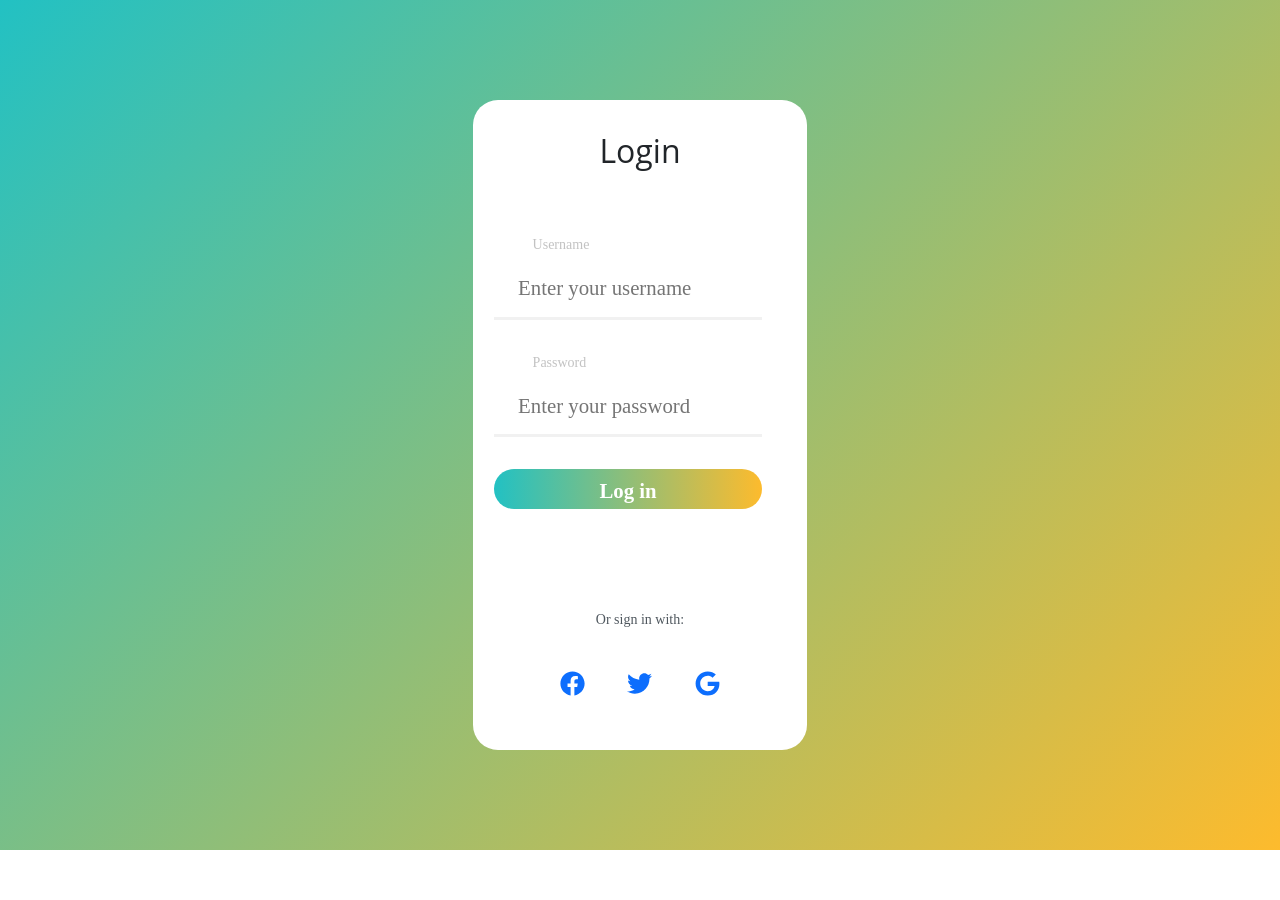
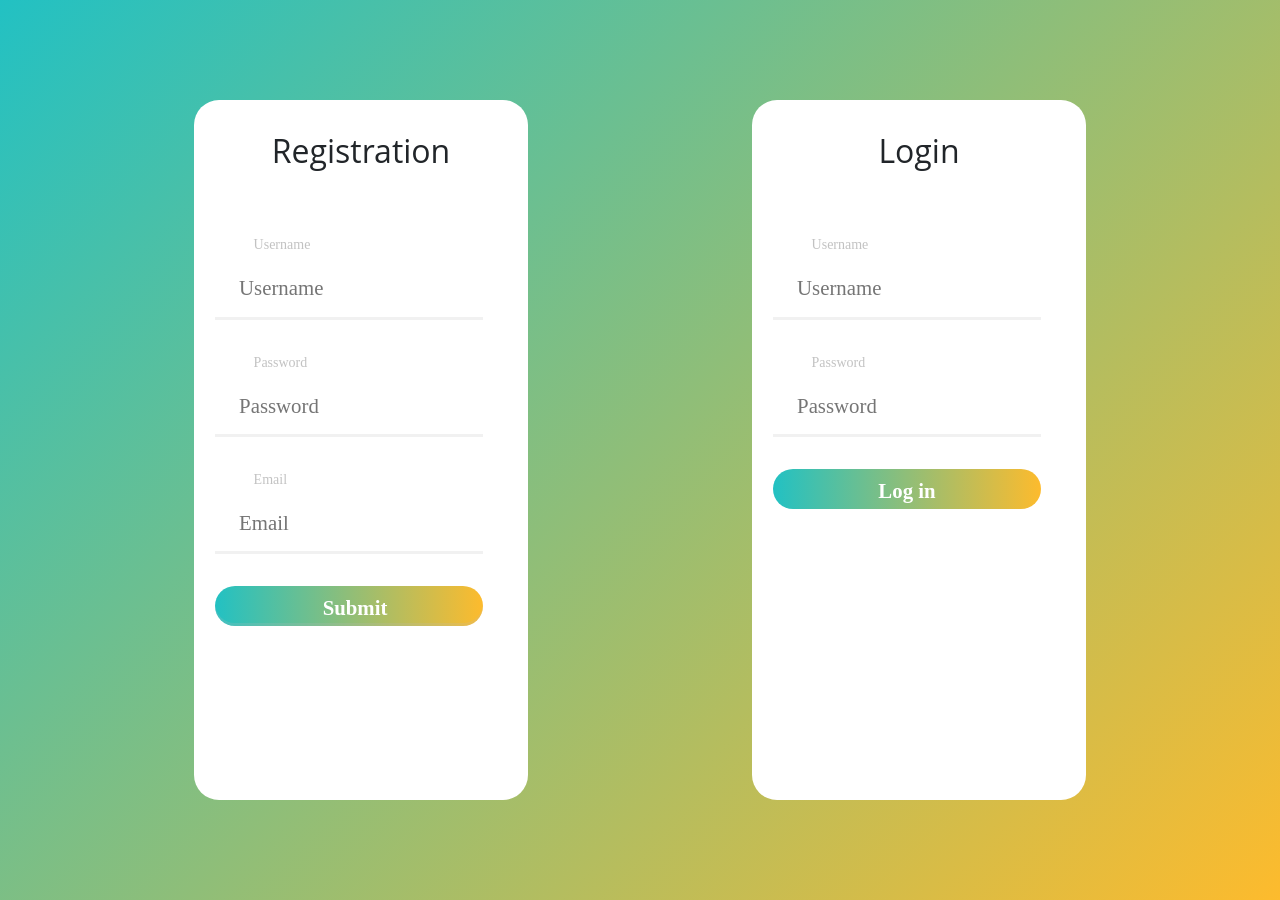
Before and after one commit to wenxin-c/Orbital-PMaster, a React (Create React App) app: page / in a window 1280 px wide. Before the commit the page ends 850 px from the top, so only its background shows below. Built offline with nearby package versions, Linux system fonts and the light colour scheme.

Commit message:
attempt to set up login

```diff
--- a/package.json
+++ b/package.json
@@ -8,6 +8,8 @@
     "@testing-library/user-event": "^13.5.0",
     "axios": "^0.27.2",
     "bootstrap": "^5.1.3",
+    "express-session": "^1.17.3",
+    "mysql": "^2.18.1",
     "react": "^18.2.0",
     "react-bootstrap": "^2.4.0",
     "react-dom": "^18.2.0",
--- a/src/App.js
+++ b/src/App.js
@@ -43,7 +43,7 @@ function App() {
           <header className="App-header">
             <Routes>
               <Route path='/' element={<Login />}/>
-              <Route path='main' element={<MainPage
+              <Route path='/main' element={<MainPage
               tableCostTitle={tableCostTitle} tableCostContent={tableCostContent}
               tableTimeTitle={tableTimeTitle} tableTimeContent={tableTimeContent}
               tableHRTitle={tableHRTitle} tableHRContent={tableHRContent}
@@ -51,13 +51,13 @@ function App() {
               onDeleteTask={(name)=>setTableTimeContent(TableDelete(tableTimeContent, name))}
               onDeletePerson={(name)=>setTableHRContent(TableDelete(tableHRContent, name))}
               />}/>
-              <Route path='main/expense' element={<NewExpense
+              <Route path='/main/expense' element={<NewExpense
               onIncrementCost={(typeParam, nameParam, dateParam, unitCostParam, unitsParam, totalCostParam)=>
               {setTableCostContent(TableCostIncrement(tableCostContent, typeParam, nameParam, dateParam, unitCostParam, unitsParam, totalCostParam))}}/>}/>
-              <Route path='main/task' element={<NewTask
+              <Route path='/main/task' element={<NewTask
               onIncrementTask={(nameParam,descriptionParam,durationParam,preParam,memberParam,remarkParam)=>
               {setTableTimeContent(TableTaskIncrement(tableTimeContent,nameParam,descriptionParam,durationParam,preParam,memberParam,remarkParam))}}/>}/>
-              <Route path='main/person' element={<NewPerson
+              <Route path='/main/person' element={<NewPerson
               onIncrementPerson={(nameParam, icParam, phoneParam, emailParam, departmentParam, roleParam)=>
               {setTableHRContent(TablePersonIncrement(tableHRContent, nameParam, icParam, phoneParam, emailParam, departmentParam, roleParam))}}/>}/>
             </Routes>
--- a/src/pages/login.js
+++ b/src/pages/login.js
@@ -11,30 +11,51 @@ class Login extends React.Component{
     render(){
         return(
             <div className='container'>
-                <div id="loginform">
-                    <h2 id="headerTitle">Login</h2>
-                    <div>
+                 <div id="loginform">
+                    <h2 id="headerTitle">Registration</h2>
+                    <form action='/auth' method='post'>
                         <div class="row">
                             <label>Username</label>
-                            <input type='text' placeholder='Enter your username' />
+                            <input type="text" name="username" placeholder="Username" id="username" required/>
                         </div>
                         <div class="row">
                             <label>Password</label>
-                            <input type='password' placeholder='Enter your password' />
+                            <input type="password" name="password" placeholder="Password" id="password" required/>
+                        </div>
+                        <div class="row">
+                            <label>Email</label>
+                            <input type="text" name="email" placeholder="Email" id="email" required/>
+                        </div>
+                        <div id="button" class="row">
+                            <input className='btn' type="submit" value="Submit"></input>
+                        </div>
+                    </form>
+                </div>
+                <div id="loginform">
+                    <h2 id="headerTitle">Login</h2>
+                    <form action='/auth' method='post'>
+                        <div class="row">
+                            <label>Username</label>
+                            <input type="text" name="username" placeholder="Username" id="username" required/>
+                        </div>
+                        <div class="row">
+                            <label>Password</label>
+                            <input type="password" name="password" placeholder="Password" id="password" required/>
                         </div>
                         <div id="button" class="row">
                             {/* <button>Log in</button> */}
                             <Link to='main' className='btn'>Log in</Link>
+                            {/* <input className='btn' type="submit" value="Login">Log in</input> */}
                         </div>
-                    </div>
-                    <div id="alternativeLogin">
+                    </form>
+                    {/* <div id="alternativeLogin">
                         <label>Or sign in with:</label>
                         <div id="iconGroup">
                             <a href="#" id="facebookIcon"><FaFacebook className='logoFacebook'/></a>
                             <a href="#" id="twitterIcon"><FaTwitter className='logoTwitter'/></a>
                             <a href="#" id="googleIcon"><FaGoogle className='logoGoogle'/></a>
                         </div>
-                    </div>
+                    </div> */}
                 </div>
             </div>
         );
--- a/src/styles/login.css
+++ b/src/styles/login.css
@@ -8,12 +8,19 @@ html{
   font-size: 100%;
 }
 
+.container{
+  display:flex;
+  flex-direction:row;
+  align-items:center;
+  justify-content:center;
+}
+
 #loginform{
   max-width: 500px;
   min-width: 300px;
   max-height: 700px;
   width: 30%;
-  height: 60%;
+  height: 100vh;
   margin: 100px auto;
   background-color: #FFFFFF;
   border-radius: 25px;
@@ -124,8 +131,8 @@ html{
 
 #alternativeLogin {
    text-align: center;
-   padding-top: 2rem;
-   margin-top: 1.5rem;
+   padding-top: 10px;
+   margin-top: 10px;
 }
 .logoFacebook, .logoTwitter, .logoGoogle{
     width:25px;
```
Also changed, not shown: 2 other files (tests, documents, lock files or other folders).
